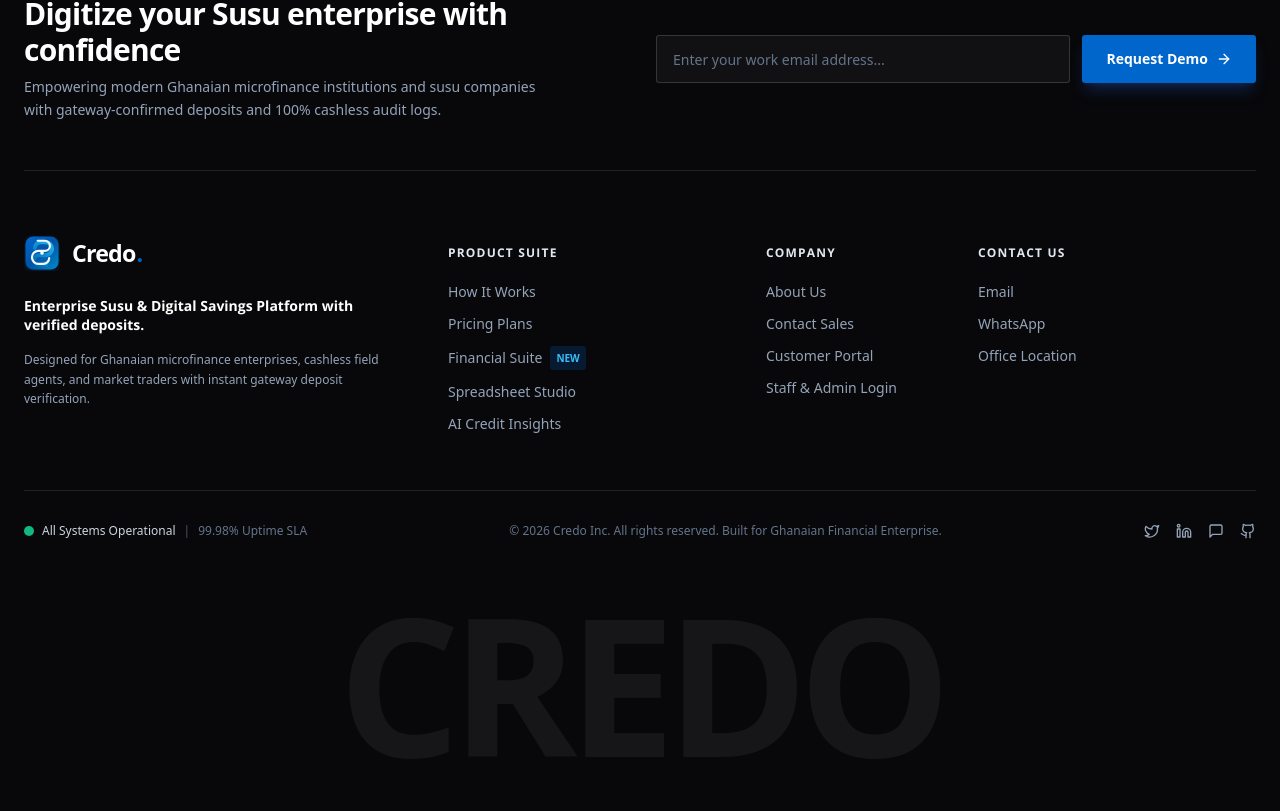
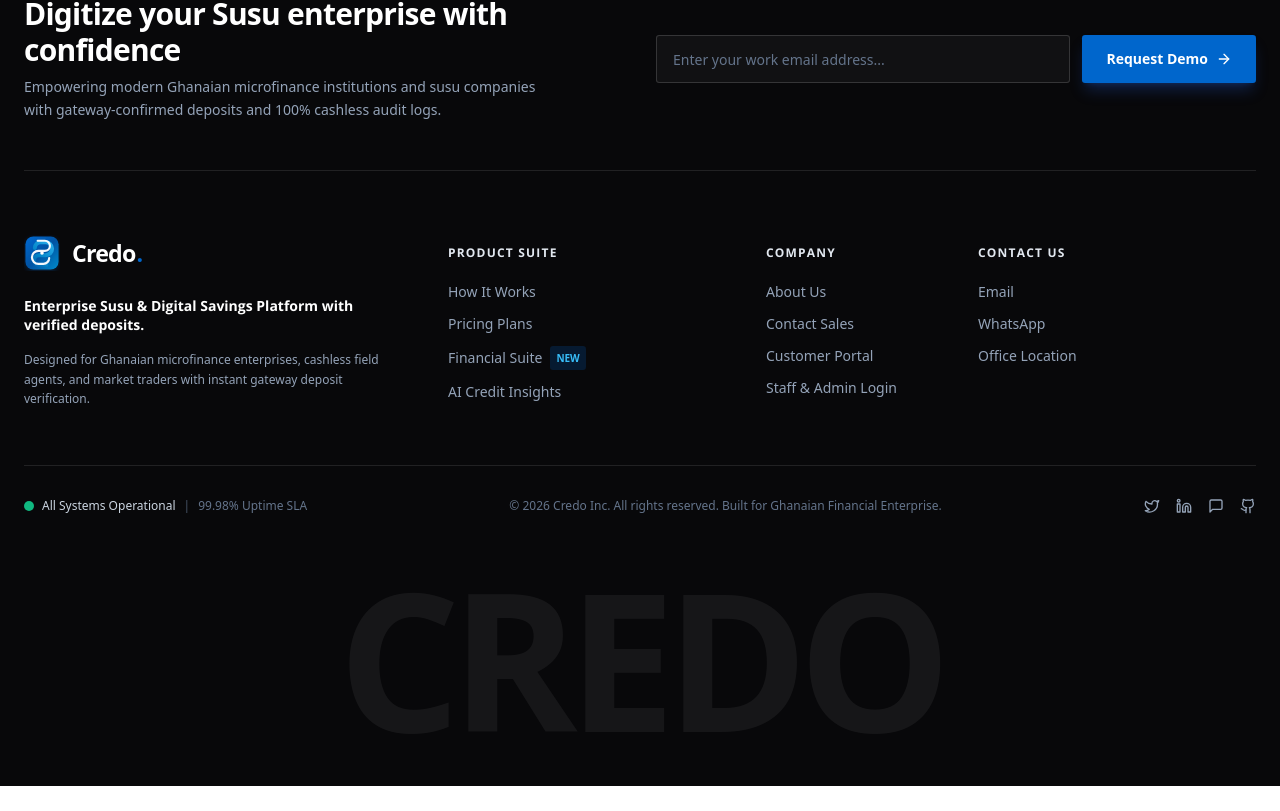
Before and after one commit to Gideon-Dadey/SusuFlow, a Next.js app in the folder apps/web/: page / in a window 1280 px wide. Shown: the part 4643-5454 px from the top of the page. After the commit the page ends 5429 px from the top, so only its background shows below. Built offline with nearby package versions, Linux system fonts and the light colour scheme.

Commit message:
style(ui): adjust product suite to 4 items matching company column in footer

```diff
--- a/apps/web/src/components/marketing/footer.tsx
+++ b/apps/web/src/components/marketing/footer.tsx
@@ -136,14 +136,6 @@
                   <span className="rounded bg-[#0066cc]/20 px-1.5 py-0.5 text-[10px] font-bold text-[#38bdf8]">
                     NEW
                   </span>
-                </Link>
-              </li>
-              <li>
-                <Link
-                  href="/staff/excel"
-                  className="text-slate-400 hover:text-white transition-colors"
-                >
-                  Spreadsheet Studio
                 </Link>
               </li>
               <li>
```
